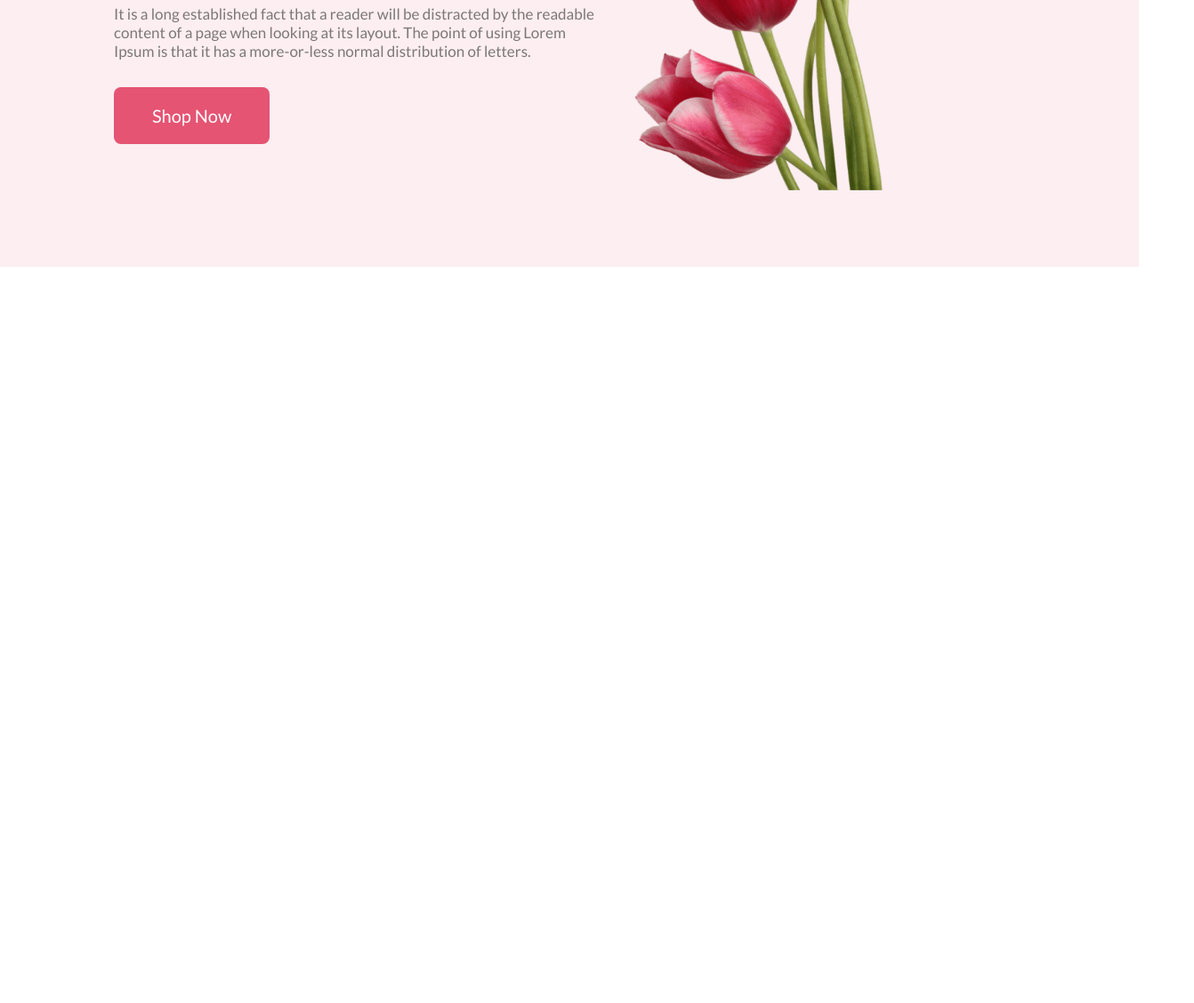
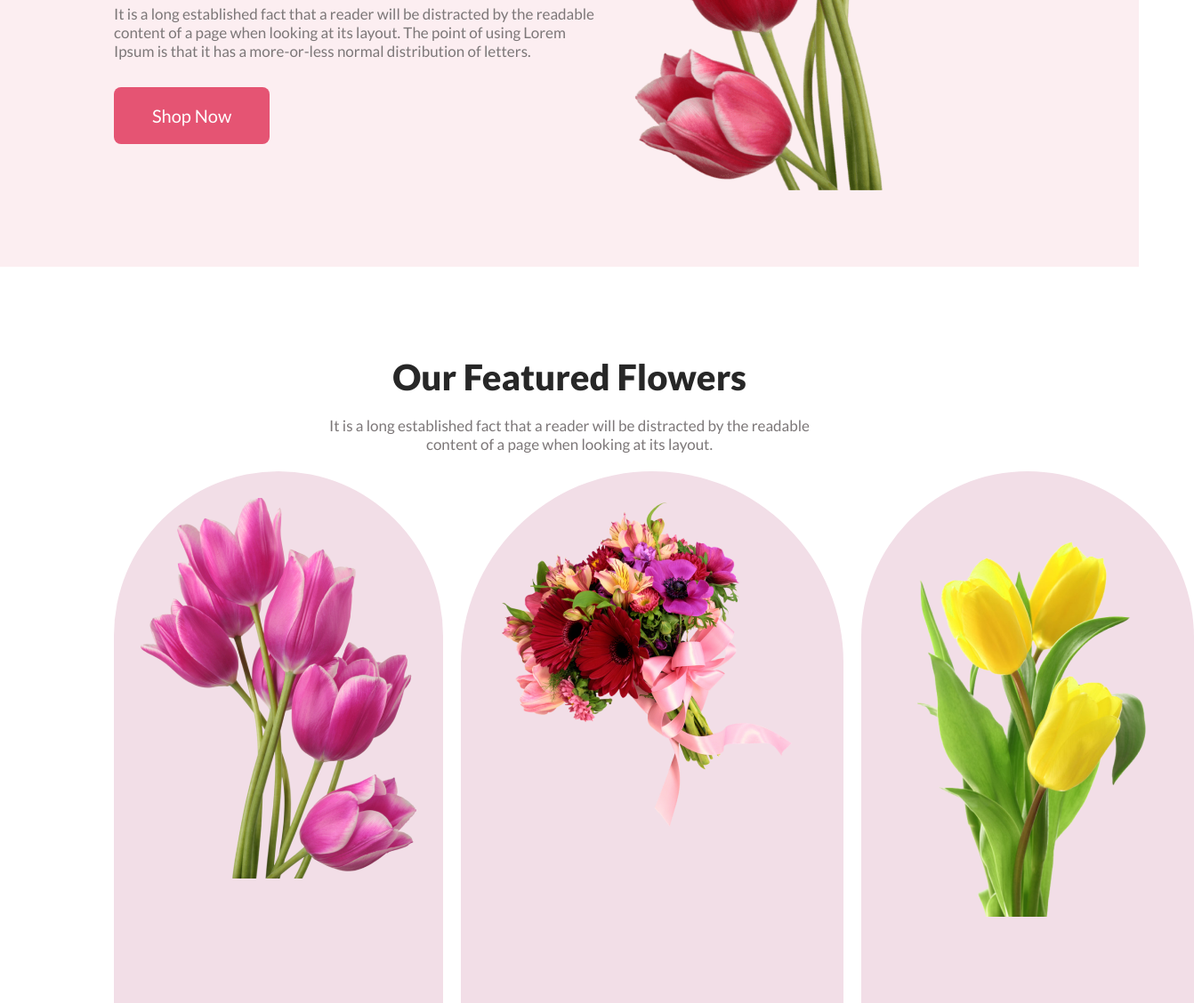
Before and after one commit to foysalAhmad12/flower-stall, a plain HTML site: page index.html in a window 1280 px wide. Shown: the part 500-1628 px from the top of the page at 89% size, 1342 px wide, since content can reach past the window. Before the commit the page ends 800 px from the top, so only its background shows below. Drawn offline with Linux system fonts and the light colour scheme.

Commit message:
unfinished

```diff
--- a/index.html
+++ b/index.html
@@ -27,5 +27,25 @@
         </div>
     </header>
     <!-- Header-part-End -->
+    <main>
+        <!-- Featured Flower Container Start  -->
+        <section>
+            <div class="featured-container mid">
+                <h2 class="mini-title">Our Featured Flowers</h2>
+                <p class="description">It is a long established fact that a reader will be distracted by the readable content of a page when looking at its layout.</p>
+                <div class="box-flower">
+                    <div class="box">
+                        <img class="fl" src="assets/images/pngwing 6.png" alt="">
+                    </div>
+                    <div class="box">
+                        <img class="fl" src="assets/images/pngwing 5.png" alt="">
+                    </div>
+                    <div class="box">
+                        <img class="fl" src="assets/images/pngwing 7.png" alt="">
+                    </div>
+                </div>
+            </div>
+        </section>
+    </main>
 </body>
 </html>
--- a/style.css
+++ b/style.css
@@ -20,6 +20,17 @@
     font-size: 17px;
     font-weight: 400;
     margin-bottom: 30px;
+}
+.mini-title{
+    color: #272727;
+    font-size: 40px;
+    font-weight: 800;
+    margin-bottom: 20px;
+}
+.featured-container p{
+    width: 580px;
+    margin: auto;
+    margin-bottom: 20px;
 }
 
 
@@ -48,3 +59,26 @@
     margin-top: 50px;
     height: 580px;
  }
+ /* Heading-Part end */
+ .featured-container{
+    margin-top: 100px;
+    text-align: center;
+ }
+ .box-flower{
+    display: flex;
+    justify-content: space-around;
+    align-items: center;
+    gap: 20px;
+ }
+ .box {
+    border-radius: 300px 300px 0px 0px;
+    background: #F2DEE7;
+    width: 464px;
+    height: 538px;
+    padding: 30px ;
+ }
+ .flower-box{
+    width: 370px;
+    height: 370px;
+    margin-top: 42px;
+ }
```
